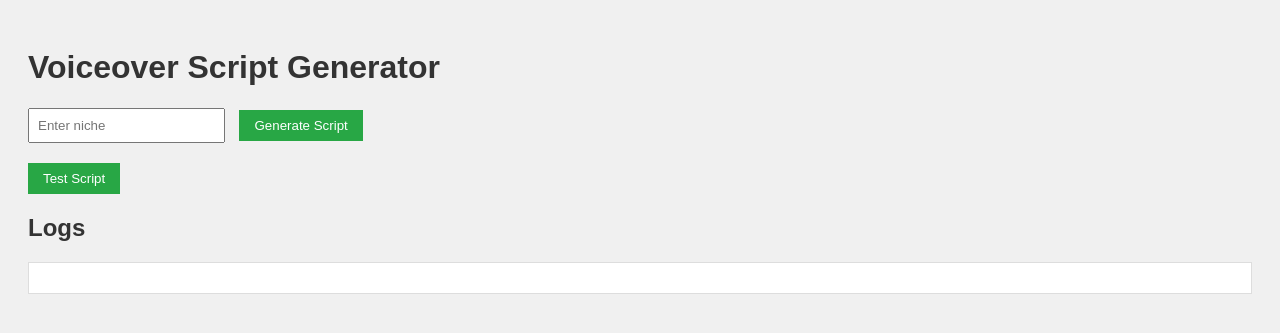
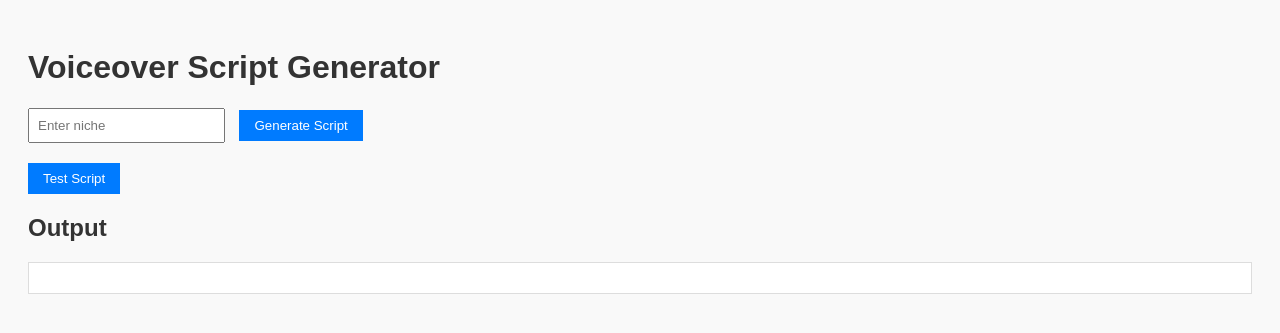
Before and after one commit to hemelsre/utube, a Flask app: page / in a window 1280 px wide. Shown: the top 333 px of the page. Run offline with Flask 3, Linux system fonts and the light colour scheme; parts of the project's set-up code (start-up, migrations or seed data) failed here and were passed over.

Commit message:
started from scratch

```diff
--- a/app.py
+++ b/app.py
@@ -1,16 +1,20 @@
 from flask import Flask, render_template, request, jsonify
-from database import get_latest_script_from_db  # Import database function
-
 app = Flask(__name__)
 
 @app.route('/')
 def index():
     return render_template('index.html')
 
+@app.route('/generate_script', methods=['POST'])
+def generate_script():
+    niche = request.form.get('niche')
+    script = f"Generated script for niche: {niche}"  # Placeholder for ChatGPT script
+    return jsonify({'script': script})
+
 @app.route('/test_script', methods=['GET'])
 def test_script():
-    script = get_latest_script_from_db()  # Fetch from DB
-    return jsonify({'script': script})
+    test_output = "Test output from ChatGPT script generation."  # Placeholder output
+    return jsonify({'output': test_output})
 
 if __name__ == "__main__":
     app.run(host='0.0.0.0', port=8000)
--- a/static/style.css
+++ b/static/style.css
@@ -1,7 +1,7 @@
-body { font-family: Arial, sans-serif; background-color: #f0f0f0; padding: 20px; }
+body { font-family: Arial, sans-serif; background-color: #f9f9f9; padding: 20px; }
 h1, h2 { color: #333; }
 form { margin-bottom: 20px; }
 input[type="text"] { padding: 8px; margin-right: 10px; }
-button { padding: 8px 15px; background-color: #28a745; color: white; border: none; cursor: pointer; }
-button:hover { background-color: #218838; }
-#log-section { background: #fff; padding: 15px; border: 1px solid #ddd; margin-top: 20px; }
+button { padding: 8px 15px; background-color: #007bff; color: white; border: none; cursor: pointer; }
+button:hover { background-color: #0056b3; }
+#output-section { background: #fff; padding: 15px; border: 1px solid #ddd; margin-top: 20px; }
--- a/templates/index.html
+++ b/templates/index.html
@@ -3,24 +3,26 @@
 <head>
     <meta charset="UTF-8">
     <meta name="viewport" content="width=device-width, initial-scale=1.0">
-    <title>Voiceover Script Dashboard</title>
+    <title>Voiceover Script Generator</title>
     <link rel="stylesheet" href="/static/style.css">
 </head>
 <body>
     <h1>Voiceover Script Generator</h1>
-    <form method="post" action="/generate">
+    <form method="post" action="/generate_script">
         <input type="text" name="niche" placeholder="Enter niche" required>
         <button type="submit">Generate Script</button>
     </form>
     <button onclick="testScript()">Test Script</button>
-    <h2>Logs</h2>
-    <div id="log-section"></div>
+    <h2>Output</h2>
+    <div id="output-section"></div>
 
     <script>
         function testScript() {
             fetch('/test_script')
                 .then(response => response.json())
-                .then(data => alert('Script: ' + data.script))
+                .then(data => {
+                    document.getElementById('output-section').innerText = data.output;
+                })
                 .catch(err => alert('Error: ' + err));
         }
     </script>
```
